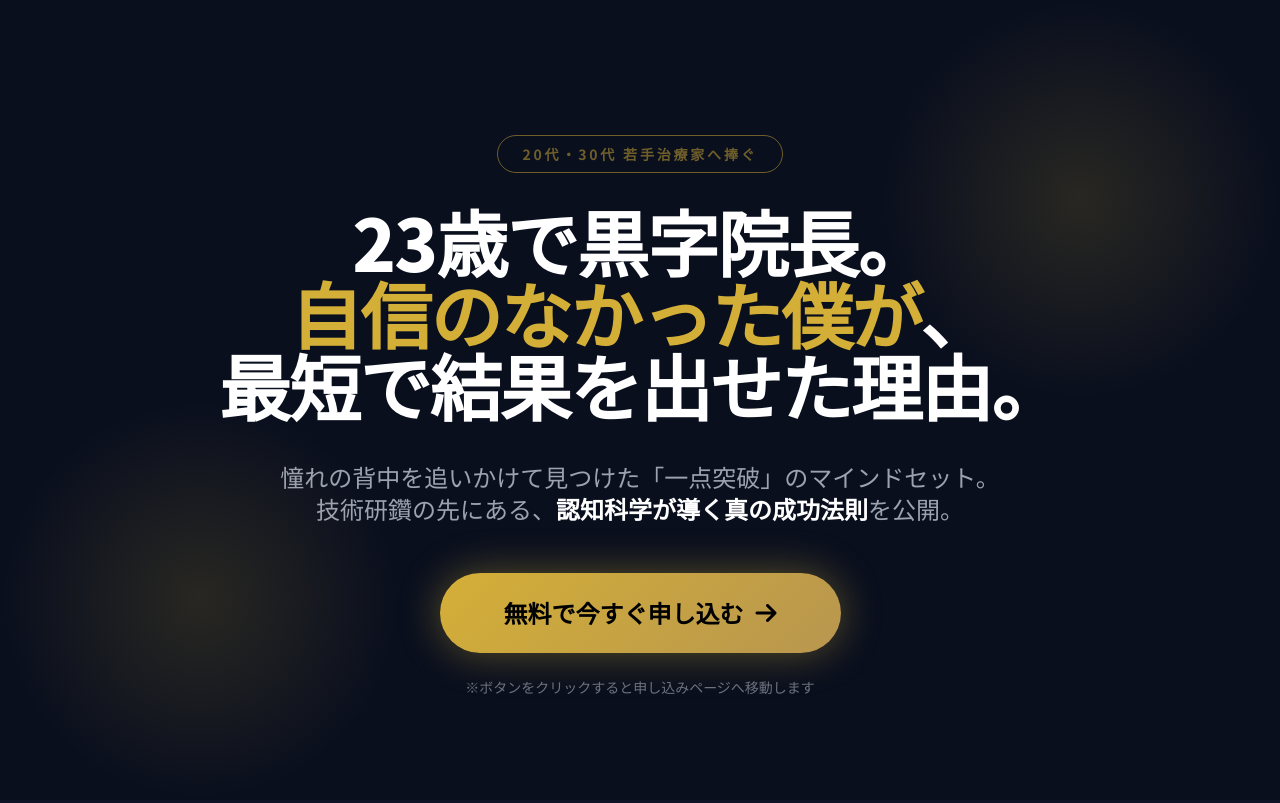
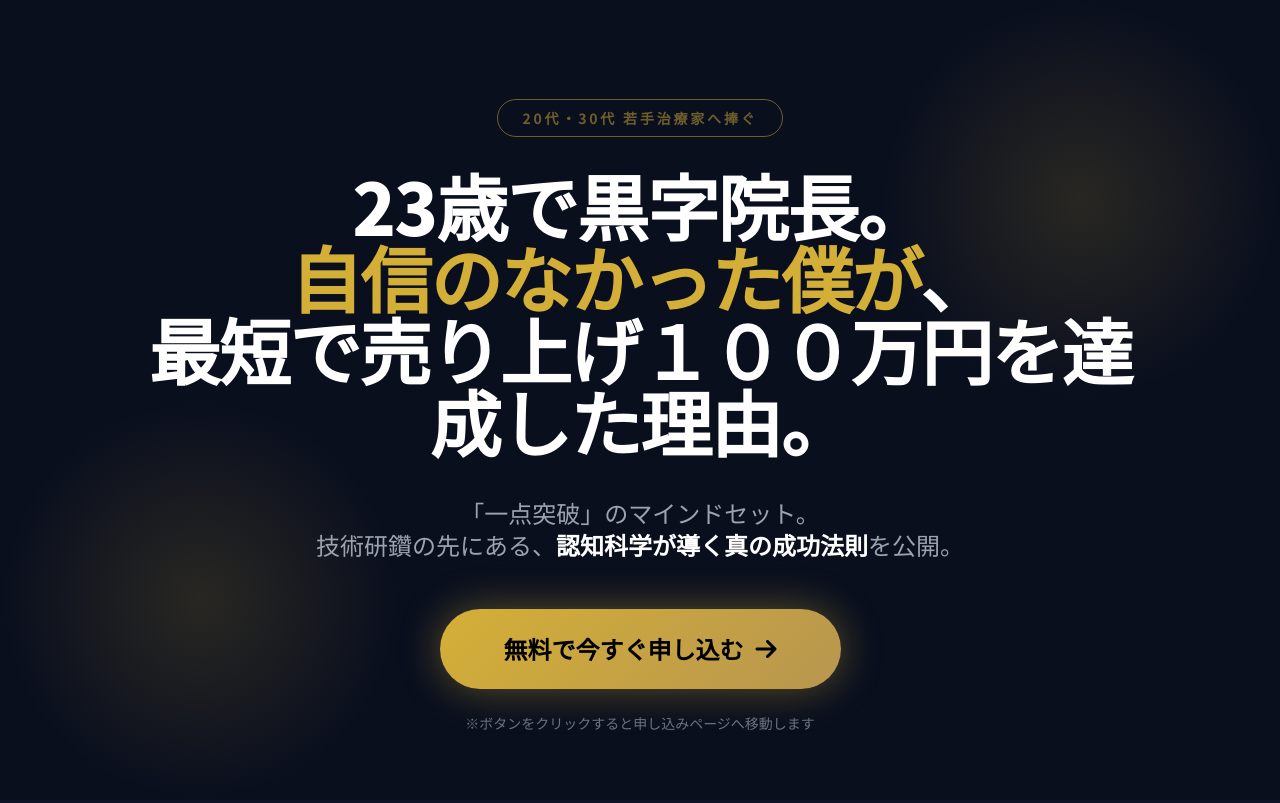
Before and after one commit to seitaiinharebarek-source/lp-hoshino, a plain HTML site: page index.html in a window 1280 px wide. Shown: the top 803 px of the page. Drawn offline with nearby package versions, Linux system fonts and the light colour scheme.

Commit message:
Update index.html

```diff
--- a/index.html
+++ b/index.html
@@ -50,11 +50,11 @@
             <h1 class="text-4xl md:text-7xl font-black leading-tight mb-10 tracking-tight">
                 23歳で黒字院長。<br>
                 <span class="text-gold">自信のなかった僕が</span>、<br>
-                最短で結果を出せた理由。
+                最短で売り上げ１００万円を達成した理由。
             </h1>
 
             <p class="text-xl md:text-2xl text-gray-400 mb-12 leading-relaxed max-w-3xl mx-auto">
-                憧れの背中を追いかけて見つけた「一点突破」のマインドセット。<br class="hidden md:block">
+                「一点突破」のマインドセット。<br class="hidden md:block">
                 技術研鑽の先にある、<span class="text-white font-bold">認知科学が導く真の成功法則</span>を公開。
             </p>
 
```
